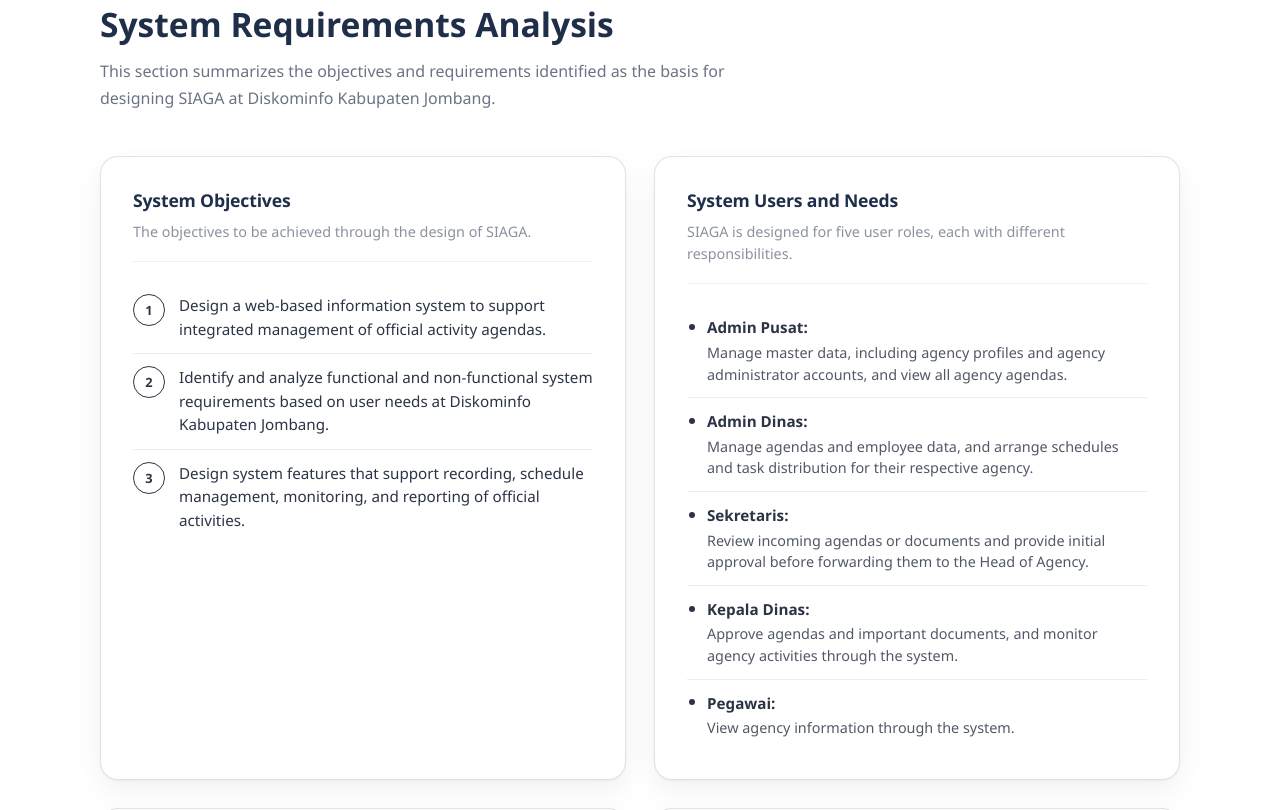
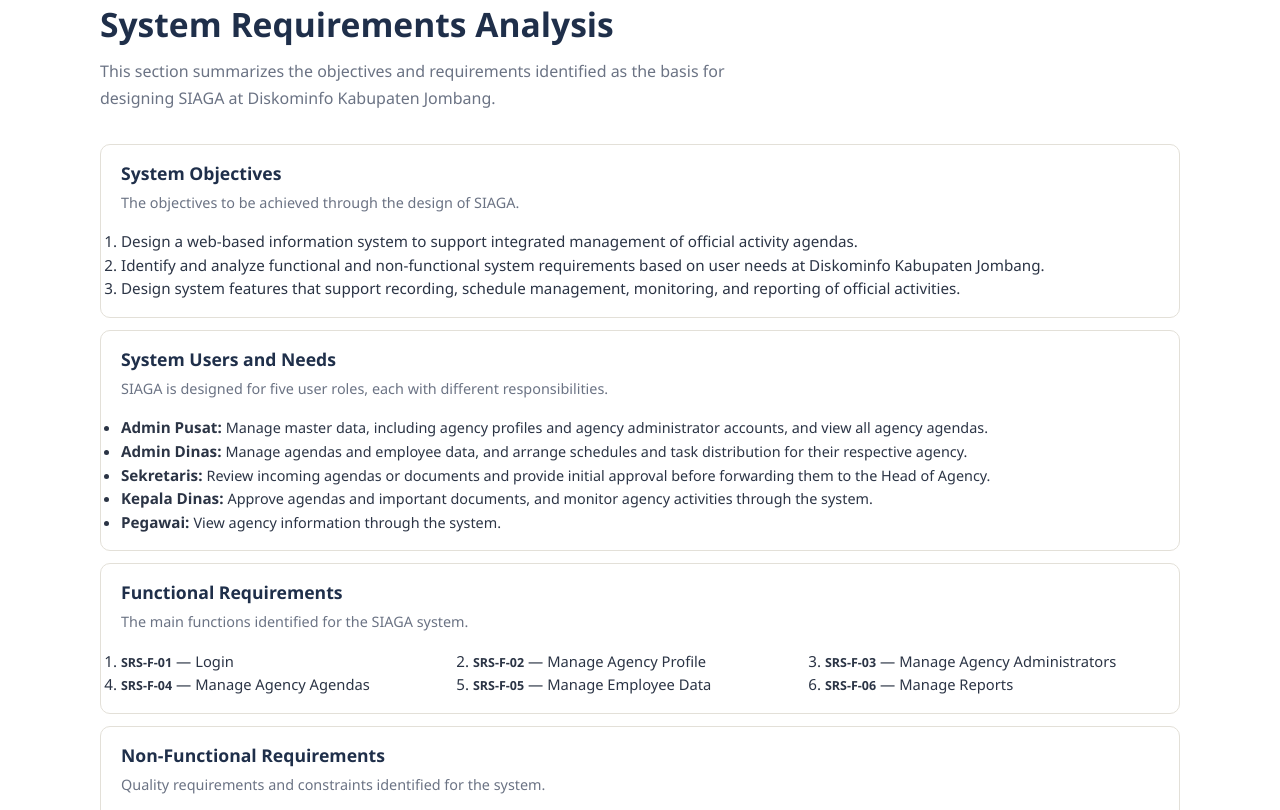
Before and after one commit to fristaka001/fristaka001.github.io, a plain HTML site: page system-analyst/siaga-magang/index.html in a window 1280 px wide. Shown: the part 2118-2928 px from the top of the page. Drawn offline with Linux system fonts and the light colour scheme.

Commit message:
Update style.css

```diff
--- a/css/style.css
+++ b/css/style.css
@@ -930,171 +930,33 @@ a.project-card:focus-visible {
   }
 }
 
-/* ==== Perbaikan tampilan #analisis (tanpa mengubah warna) ==== */
 
+/* ==== FINAL FIX: ANALYSIS VERTICAL LAYOUT ==== */
+
+/* Paksa empat kartu tersusun ke bawah */
 #analisis .analysis-grid {
-  display: grid;
-  grid-template-columns: repeat(2, minmax(0, 1fr));
-  gap: 28px;
-  margin-top: 44px;
+  display: flex !important;
+  flex-direction: column !important;
+  gap: 12px;
+  margin-top: 24px;
   align-items: stretch;
 }
 
+/* Ukuran kartu */
 #analisis .analysis-card {
-  display: flex;
-  flex-direction: column;
-  padding: 32px 32px 28px;
-  border-radius: 18px;
-  border: 1px solid color-mix(in srgb, currentColor 14%, transparent);
-  box-shadow: 0 1px 2px rgba(0, 0, 0, .04), 0 10px 28px rgba(0, 0, 0, .06);
-  transition: transform .25s ease, box-shadow .25s ease;
+  display: block;
+  width: 100%;
+  padding: 16px 20px;
+  border-radius: 10px;
 }
-
-#analisis .analysis-card:hover {
-  transform: translateY(-4px);
-  box-shadow: 0 2px 4px rgba(0, 0, 0, .05), 0 16px 36px rgba(0, 0, 0, .10);
-}
-
-/* Judul & deskripsi kartu */
-#analisis .analysis-card h3 {
-  margin: 0 0 8px;
-  font-size: 1.25rem;
-  line-height: 1.3;
-  letter-spacing: -.01em;
-}
-
-#analisis .analysis-card > p {
-  margin: 0 0 20px;
-  padding-bottom: 18px;
-  font-size: .95rem;
-  line-height: 1.6;
-  opacity: .78;
-  border-bottom: 1px solid color-mix(in srgb, currentColor 14%, transparent);
-}
-
-/* Reset list */
-#analisis .analysis-card ol,
-#analisis .analysis-card ul {
-  margin: 0;
-  padding: 0;
-  list-style: none;
-}
-
-#analisis .analysis-card li {
-  position: relative;
-  padding: 12px 0;
-  line-height: 1.65;
-}
-
-#analisis .analysis-card li + li {
-  border-top: 1px solid color-mix(in srgb, currentColor 9%, transparent);
-}
-
-/* Daftar bernomor (Tujuan Sistem): lingkaran bergaris */
-#analisis .analysis-card ol { counter-reset: item; }
-
-#analisis .analysis-card ol > li {
-  counter-increment: item;
-  padding-left: 46px;
-}
-
-#analisis .analysis-card ol > li::before {
-  content: counter(item);
-  position: absolute;
-  left: 0;
-  top: 12px;
-  width: 30px;
-  height: 30px;
-  display: grid;
-  place-items: center;
-  border: 1.5px solid currentColor;
-  border-radius: 50%;
-  font-size: .8rem;
-  font-weight: 600;
-  line-height: 1;
-}
-
-/* Daftar bullet (Pengguna & Nonfungsional) */
-#analisis .analysis-card ul > li {
-  padding-left: 20px;
-}
-
-#analisis .analysis-card ul > li::before {
-  content: "";
-  position: absolute;
-  left: 2px;
-  top: 1.3em;
-  width: 6px;
-  height: 6px;
-  border-radius: 50%;
-  background: currentColor;
-}
-
-#analisis .analysis-card ul > li > strong {
-  display: block;
-  margin-bottom: 2px;
-}
-
-#analisis .analysis-card ul > li > span {
-  display: block;
-  font-size: .94rem;
-  opacity: .82;
-}
-
-/* Kartu 3 (Kebutuhan Fungsional): kode SRS sebagai label bergaris */
-#analisis .analysis-card:nth-child(3) ol > li {
-  display: flex;
-  align-items: center;
-  gap: 0;
-  padding-left: 0;
-  font-size: 0;            /* menyembunyikan tanda "—" di antara kode dan nama */
-}
-
-#analisis .analysis-card:nth-child(3) ol > li::before {
-  display: none;
-}
-
-#analisis .analysis-card:nth-child(3) ol > li > strong {
-  flex: 0 0 auto;
-  min-width: 92px;
-  padding: 4px 12px;
-  margin-right: 14px;
-  border: 1.5px solid currentColor;
-  border-radius: 999px;
-  font-size: .8rem;
-  letter-spacing: .02em;
-  text-align: center;
-}
-
-#analisis .analysis-card:nth-child(3) ol > li > span {
-  font-size: 1rem;
-  font-weight: 500;
-}
-
-/* Responsif */
-@media (max-width: 860px) {
-  #analisis .analysis-grid {
-    grid-template-columns: 1fr;
-    gap: 20px;
-    margin-top: 32px;
-  }
-  #analisis .analysis-card {
-    padding: 24px 22px 20px;
-    border-radius: 14px;
-  }
-}
-
-
-
-/* ==== ANALYSIS TYPOGRAPHY - MATCH MAIN WEBSITE ==== */
 
 /* Judul kartu */
 #analisis .analysis-card h3 {
   font-size: 1.1rem;
-  line-height: 1.35;
+  line-height: 1.4;
 }
 
-/* Deskripsi kartu */
+/* Deskripsi */
 #analisis .analysis-card > p {
   font-size: .9rem;
   line-height: 1.55;
@@ -1126,13 +988,18 @@ a.project-card:focus-visible {
 }
 
 /* Kebutuhan fungsional */
+#analisis .analysis-card:nth-child(3) ol {
+  display: grid;
+  grid-template-columns: repeat(3, minmax(0, 1fr));
+  column-gap: 18px;
+}
+
 #analisis .analysis-card:nth-child(3) ol > li > strong {
   font-size: .78rem;
 }
 
 #analisis .analysis-card:nth-child(3) ol > li > span {
   font-size: .92rem;
-  line-height: 1.45;
 }
 
 /* Kebutuhan nonfungsional */
@@ -1144,3 +1011,23 @@ a.project-card:focus-visible {
   font-size: .9rem;
   line-height: 1.5;
 }
+
+/* Tablet */
+@media (max-width: 700px) {
+  #analisis .analysis-card:nth-child(3) ol {
+    grid-template-columns: repeat(2, minmax(0, 1fr));
+  }
+}
+
+/* HP */
+@media (max-width: 520px) {
+  #analisis .analysis-card {
+    padding: 13px 14px;
+  }
+
+  #analisis .analysis-card:nth-child(2) ul,
+  #analisis .analysis-card:nth-child(3) ol,
+  #analisis .analysis-card:nth-child(4) ul {
+    grid-template-columns: 1fr;
+  }
+}
```
